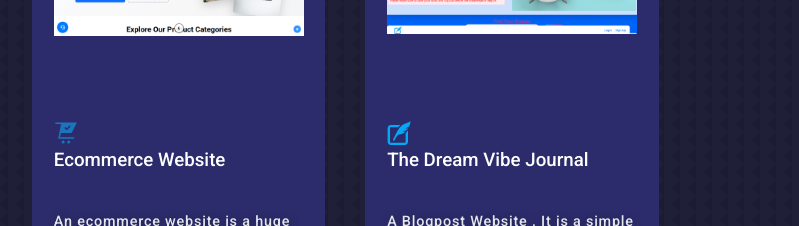
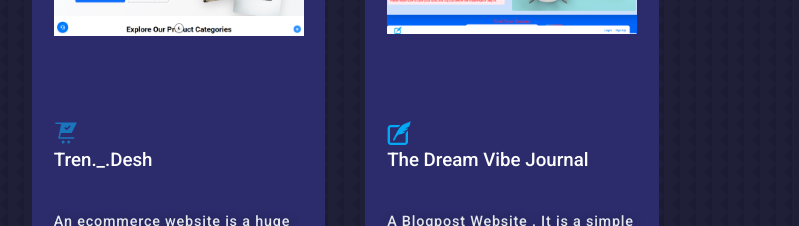
Before and after one commit to abulhasnatsifat/HasuFolio, a React (Create React App) app: page /hasufolio in a window 1280 px wide. Shown: the part 2460-2686 px from the top of the page, without its empty margins (128-927 px from the left). Built offline with nearby package versions, Linux system fonts and the light colour scheme.

Commit message:
Update Portfolio.jsx

```diff
--- a/src/components/portfolio/Portfolio.jsx
+++ b/src/components/portfolio/Portfolio.jsx
@@ -11,7 +11,7 @@
   const soloProjects = [
     {
       id: 1,
-      title: "Ecommerce Website",
+      title: "Tren._.Desh",
       img: IMG1,
       logo: logo1,
       description:
```
